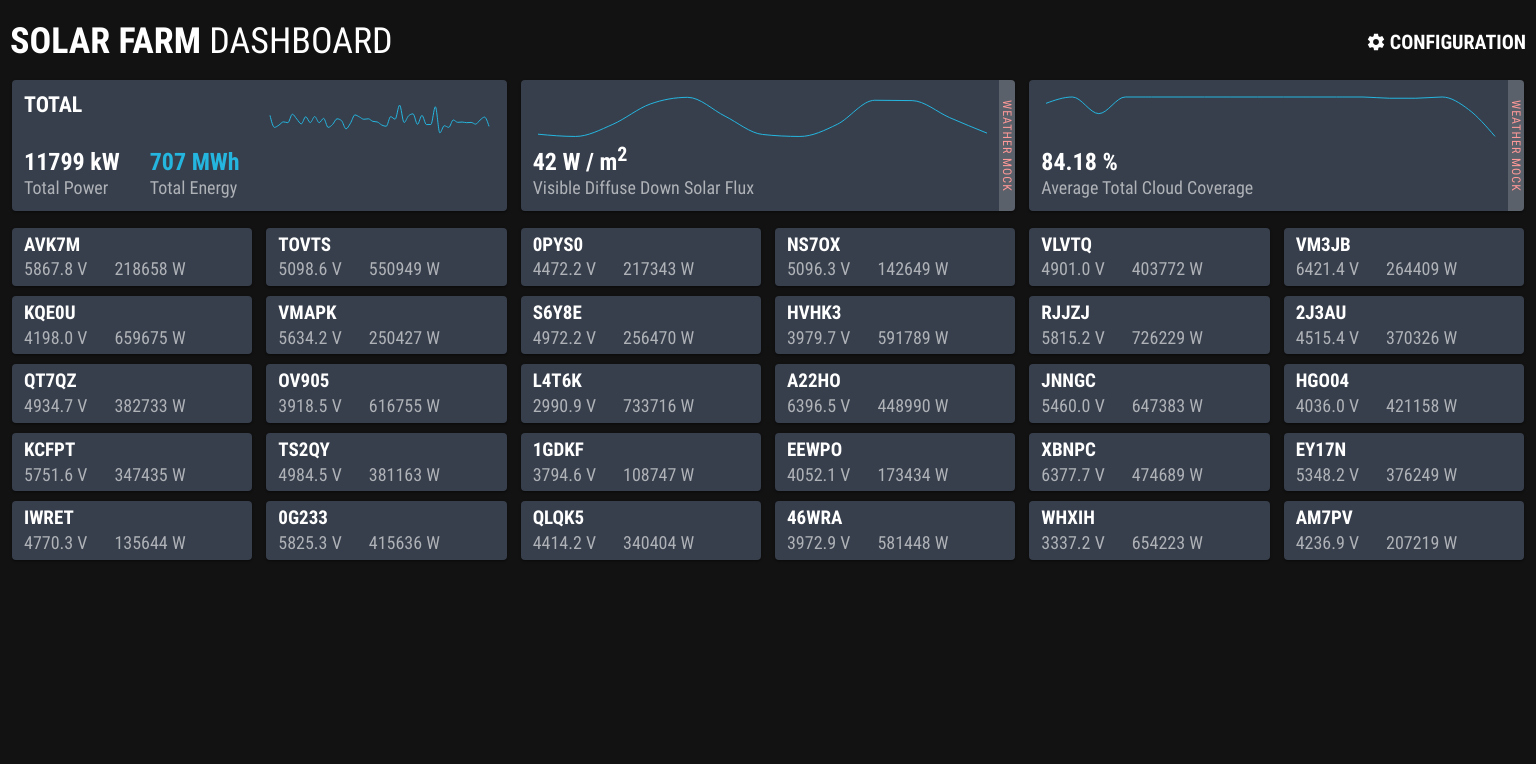
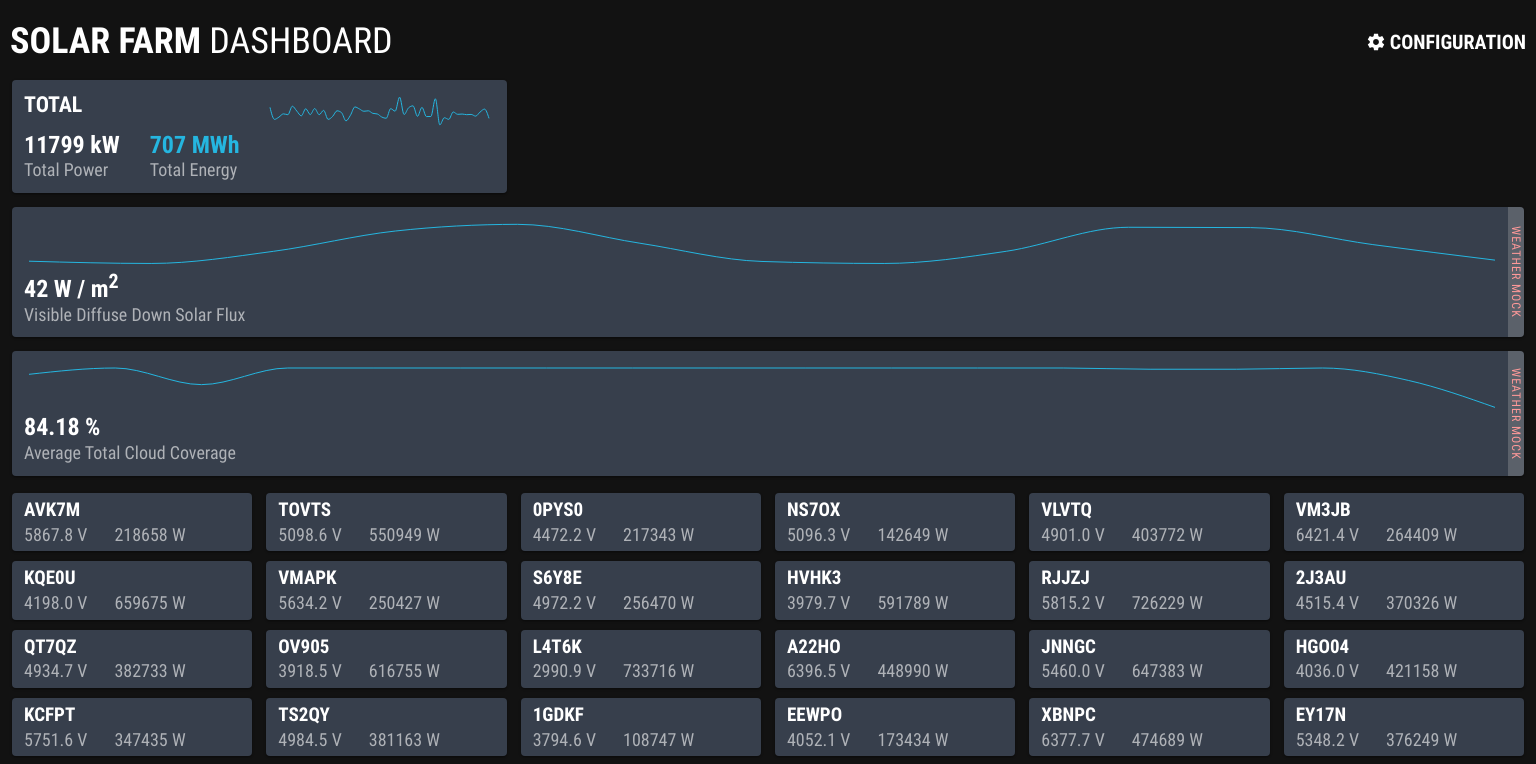
Before and after one commit to sulik/solar-farm-dashboard, a React (Create React App) app: page / in a window 1536 px wide. Shown: the top 764 px of the page. Built offline with nearby package versions, Linux system fonts and the light colour scheme.

Commit message:
Rename class names to match new Weather component

```diff
--- a/src/App.scss
+++ b/src/App.scss
@@ -33,8 +33,7 @@ header {
     }
   }
   @media (min-width: 768px) {
-    .solar-activity,
-    .cloud-coverage {
+    .weather {
       max-width: calc(50% - #{$pane-margin});
     }
   }
@@ -42,8 +41,7 @@ header {
     .totals {
       max-width: calc(50% - #{$pane-margin});
     }
-    .solar-activity,
-    .cloud-coverage {
+    .weather {
       max-width: calc(25% - #{$pane-margin});
     }
   }
@@ -51,15 +49,13 @@ header {
     .totals {
       max-width: calc(40% - #{$pane-margin});
     }
-    .solar-activity,
-    .cloud-coverage {
+    .weather {
       max-width: calc(30% - #{$pane-margin});
     }
   }
   @media (min-width: 1400px) {
     .totals,
-    .solar-activity,
-    .cloud-coverage {
+    .weather {
       max-width: calc(100% / 3 - #{$pane-margin});
     }
   }
```
